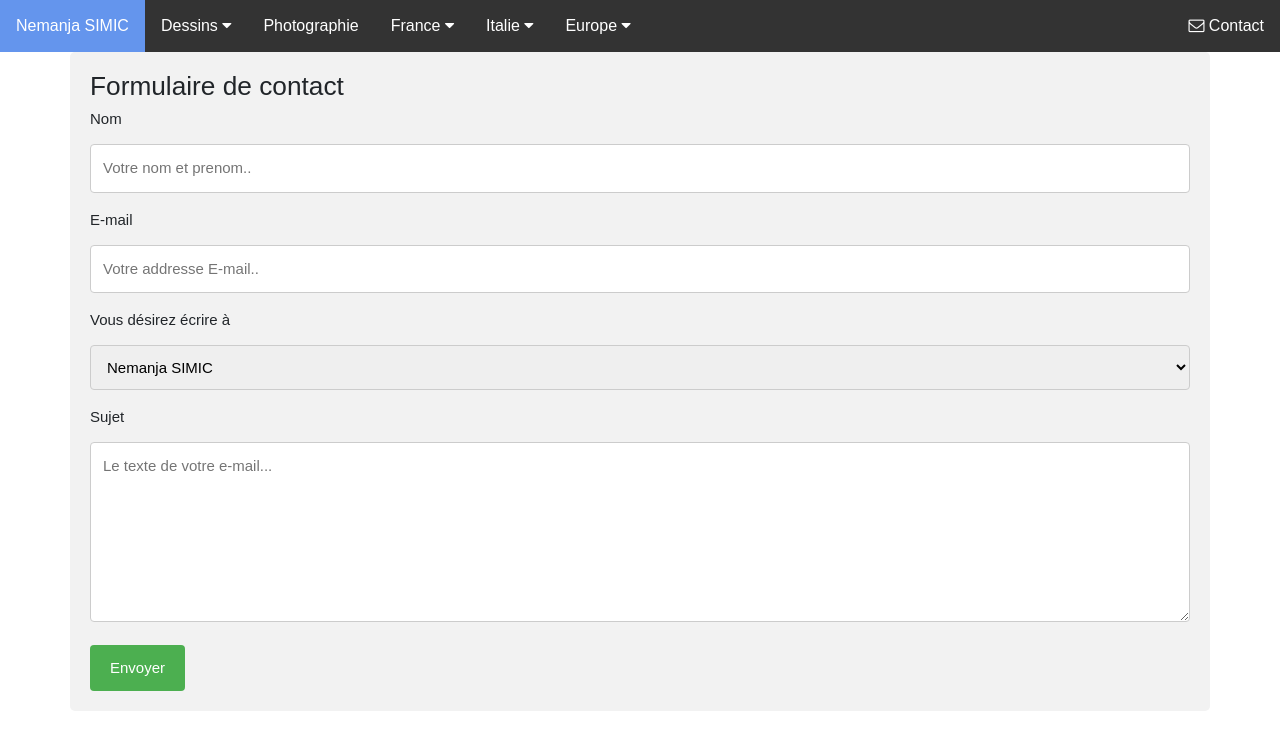
After one commit to SimNemanja/PHP-Projekat, a PHP site: page /gallery/mailform.php in a window 1280 px wide. The commit adds this page. Shown: the top 750 px of the page. Run offline with PHP 8.4, Linux system fonts and the light colour scheme.

Commit message:
rad na mejlu V1
Poslati obicnu PHP stranicu

```diff
--- a/gallery.php
+++ b/gallery.php
@@ -18,7 +18,7 @@
 <link rel="stylesheet" href="css/justifiedGallery.css" />
 <link rel="stylesheet" href="css/NSgallery.css">
 
-    <title>Gallery</title>
+    <title>Galerie</title>
 
     <!--
 
--- /dev/null
+++ b/mailform.php
@@ -0,0 +1,102 @@
+<!DOCTYPE html>
+<html lang="en">
+
+<head>
+    <meta charset="utf-8">
+    <meta name="viewport" content="width=device-width, initial-scale=1.0">
+
+    <!--    W3CSS-->
+    <link rel="stylesheet" href="https://www.w3schools.com/w3css/4/w3.css">
+
+    <!-- Bootstrap core CSS -->
+    <link rel="stylesheet" href="https://maxcdn.bootstrapcdn.com/bootstrap/4.0.0-beta/css/bootstrap.min.css" integrity="sha384-/Y6pD6FV/Vv2HJnA6t+vslU6fwYXjCFtcEpHbNJ0lyAFsXTsjBbfaDjzALeQsN6M" crossorigin="anonymous">
+
+    <!-- Custom styles for this template -->
+    <link rel="stylesheet" href="https://fonts.googleapis.com/css?family=Roboto">
+    <link rel="stylesheet" href="https://cdnjs.cloudflare.com/ajax/libs/font-awesome/4.7.0/css/font-awesome.min.css">
+    <link rel="stylesheet" media="screen" href="css/lightbox.css">
+    <link rel="stylesheet" href="css/justifiedGallery.css" />
+    <link rel="stylesheet" href="css/NSgallery.css">
+
+    <title>Envoyer un mail</title>
+
+
+    <style>
+    </style>
+
+    <head>
+        <meta name="viewport" content="width=device-width, initial-scale=1">
+        <style>
+            body {
+                font-family: Arial, Helvetica, sans-serif;
+            }
+
+            input[type=text],
+            select,
+            textarea {
+                width: 100%;
+                padding: 12px;
+                border: 1px solid #ccc;
+                border-radius: 4px;
+                box-sizing: border-box;
+                margin-top: 6px;
+                margin-bottom: 16px;
+                resize: vertical;
+            }
+
+            input[type=submit] {
+                background-color: #4CAF50;
+                color: white;
+                padding: 12px 20px;
+                border: none;
+                border-radius: 4px;
+                cursor: pointer;
+            }
+
+            input[type=submit]:hover {
+                background-color: #45a049;
+            }
+
+            .container {
+                border-radius: 5px;
+                background-color: #f2f2f2;
+                padding: 20px;
+            }
+        </style>
+
+    </head>
+
+    <body>
+        <div>
+            <?php include("navbar.php"); ?>
+
+            <div class="container">
+                <h3>Formulaire de contact</h3>
+                <form action="send.php" method="POST" enctype="multipart/form-data">
+                    <label for="name">Nom</label>
+                    <input type="text" id="name" name="name" placeholder="Votre nom et prenom..">
+
+                    <label for="email">E-mail</label>
+                    <input type="text" id="email" name="email" placeholder="Votre addresse E-mail..">
+
+                    <label for="artiste">Vous désirez écrire à</label>
+                    <select id="artist" name="artist">
+
+      <option value="nemanja">Nemanja SIMIC</option>
+      <option value="milena">Milena SIMIC</option>
+
+    </select>
+
+                    <label for="sujet">Sujet</label>
+                    <textarea id="sujet" name="sujet" placeholder="Le texte de votre e-mail..." style="height:180px"></textarea>
+
+                    <input type="submit" name="submit" value="Envoyer">
+                </form>
+            </div>
+        </div>
+
+    </body>
+
+</head>
+
+</html>
--- a/navbar.php
+++ b/navbar.php
@@ -8,11 +8,11 @@
       <i class="fa fa-caret-down"></i>
     </button>
 
-<div class="dropdown-N-content">
-    <a href="gallery.php?nom=D2_Dessins">Dessins</a>
-    <a href="gallery.php?nom=D1_Dessins Rome">Rome</a>
-    <a href="gallery.php?nom=01_Color">Couleur</a>
-    <a href="gallery.php?nom=01_3D">Modèles 3D</a>
+        <div class="dropdown-N-content">
+            <a href="gallery.php?nom=D2_Dessins">Dessins</a>
+            <a href="gallery.php?nom=D1_Dessins Rome">Rome</a>
+            <a href="gallery.php?nom=01_Color">Couleur</a>
+            <a href="gallery.php?nom=01_3D">Modèles 3D</a>
         </div>
     </div>
 
@@ -51,4 +51,6 @@
         </div>
     </div>
 
+    <a href="mailform.php" style="float: right"> <i class="fa fa-envelope-o"></i> Contact</a>
+
 </div>
```
Also changed, not shown: send.php (added, +102 -0 lines).
